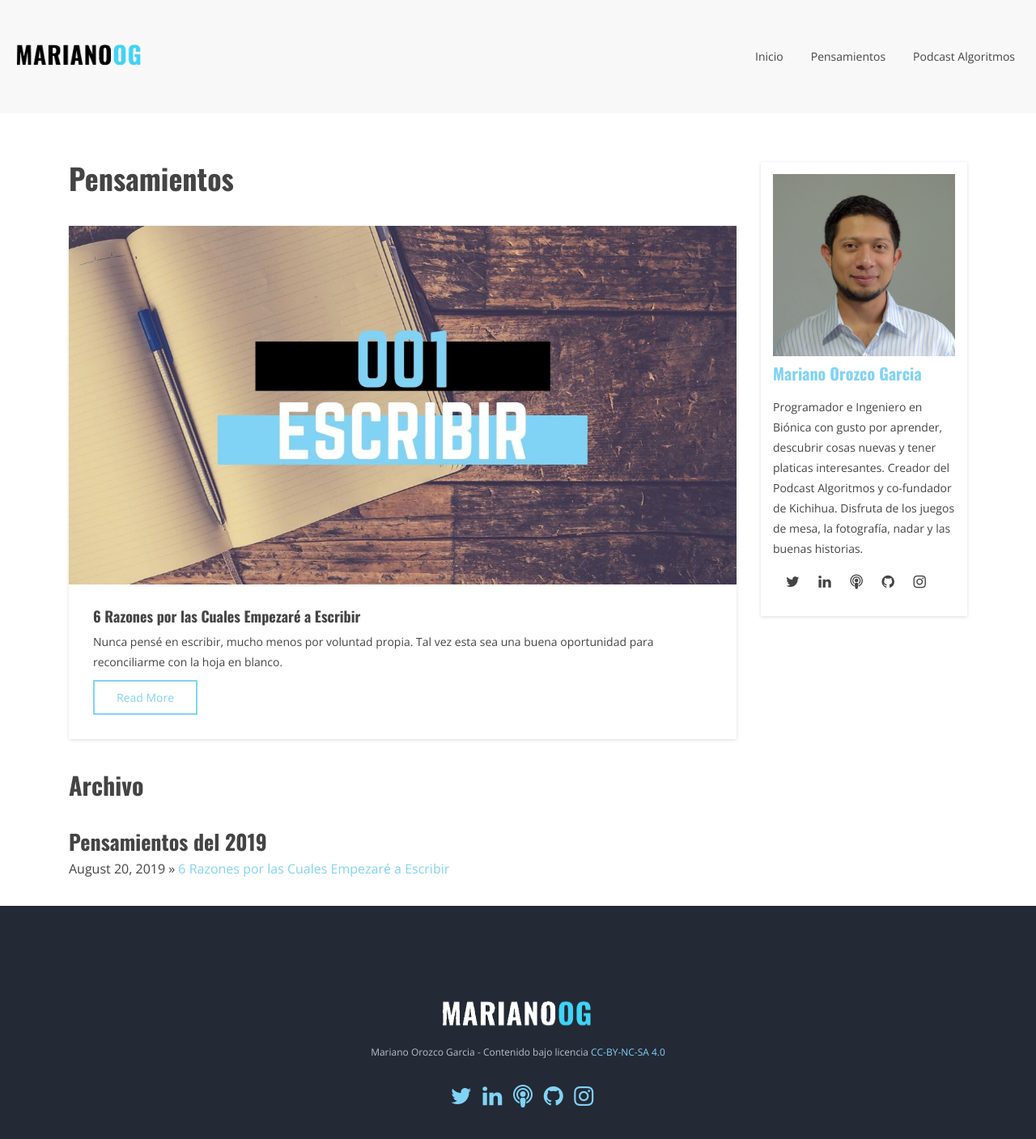
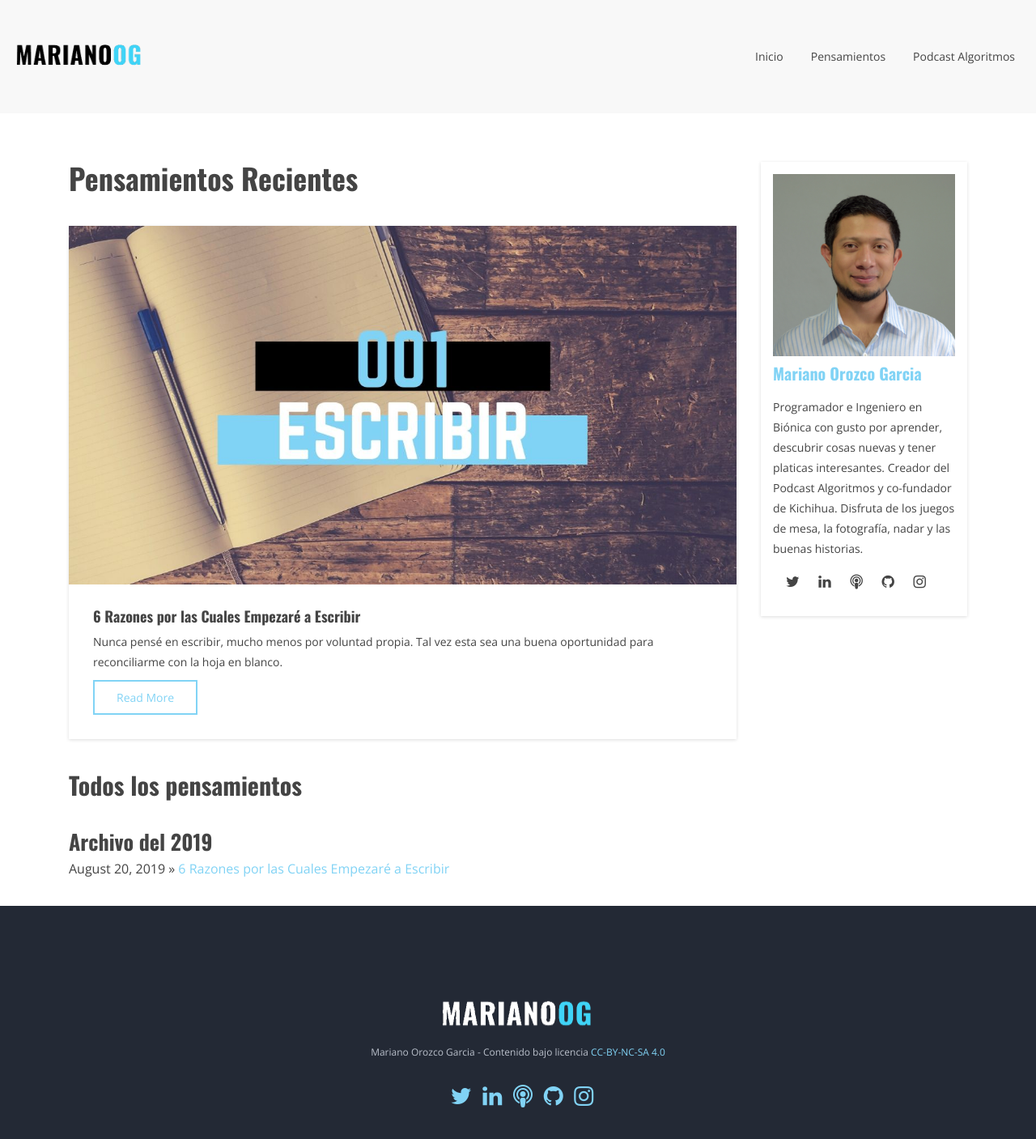
Before and after one commit to MarianoOG/marianoog.github.io, a Jekyll site: the page built from Pensamientos.html, in a window 1280 px wide. Shown: the top 1407 px of the page at 81% size. Built offline with Jekyll 4.4.1, drawn with Linux system fonts in a browser that asks for light colours.

```diff
--- a/Pensamientos.html
+++ b/Pensamientos.html
@@ -8,7 +8,7 @@ canonical: https://marianoog.github.io
 ---
 {% include JB/setup %}
 
-<h1>Pensamientos</h1>
+<h1>Pensamientos Recientes</h1>
 <div class="mb-40"></div>
 
 {% for post in site.posts limit 3 %}
@@ -25,7 +25,7 @@ canonical: https://marianoog.github.io
   <div class="mb-40"></div>
 {% endfor %}
 
-<h2>Archivo</h2>
+<h2>Todos los pensamientos</h2>
 <div class="mb-40"></div>
 
 {% assign posts_collate = site.posts %}
--- a/_includes/JB/posts_collate
+++ b/_includes/JB/posts_collate
@@ -27,7 +27,7 @@ Usage:
     {% capture next_month %}{{ post.previous.date | date: "%B" }}{% endcapture %}
 
     {% if forloop.first %}
-      <h3>Pensamientos del {{this_year}}</h3>
+      <h3>Archivo del {{this_year}}</h3>
       <ul>
     {% endif %}
 
@@ -38,7 +38,7 @@ Usage:
     {% else %}
       {% if this_year != next_year %}
         </ul>
-        <h3>Pensamientos del {{next_year}}</h3>
+        <h3>Archivo del {{next_year}}</h3>
         <ul>
       {% endif %}
     {% endif %}
```
